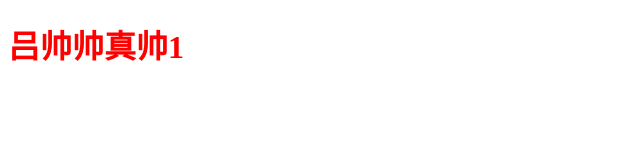
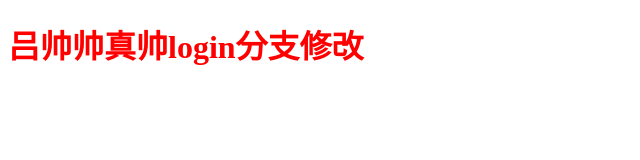
Before and after one commit to dispzhao/project_02, a plain HTML site: page index.html in a window 1280 px wide. Shown: the whole page, without its empty margins (0-640 px from the left). Drawn offline with Linux system fonts and the light colour scheme.

Commit message:
login分支修改

```diff
--- a/index.html
+++ b/index.html
@@ -11,7 +11,7 @@
 </head>
 
 <body>
-    <h1>吕帅帅真帅1</h1>
+    <h1>吕帅帅真帅login分支修改</h1>
 </body>
 
 </html>
```
